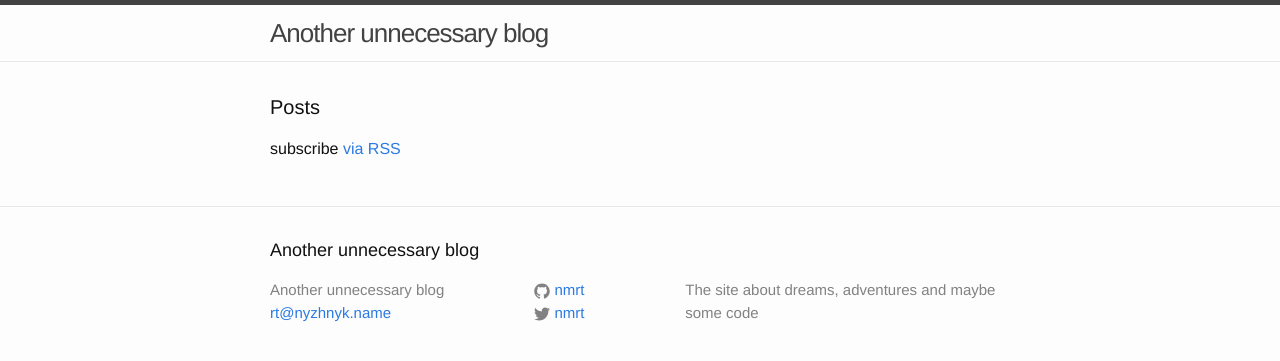
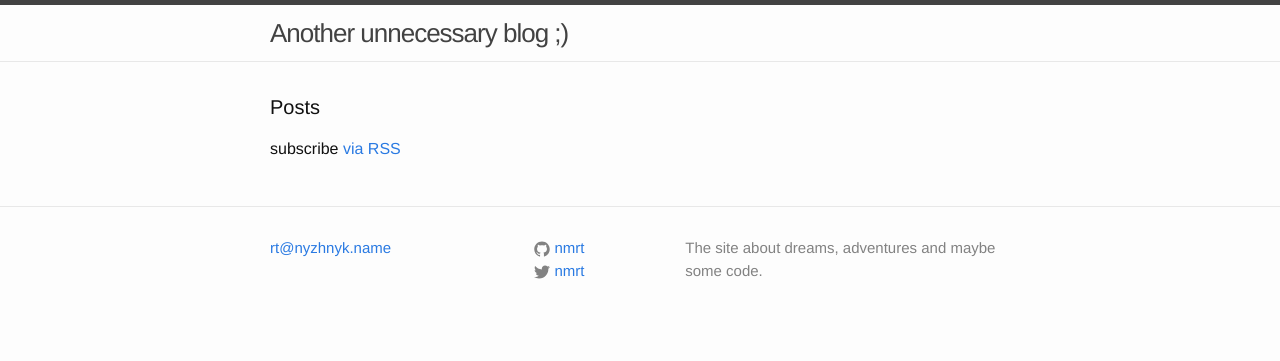
Before and after one commit to nmrt/nmrt.github.io, a Jekyll site: the page built from index.html, in a window 1280 px wide. Shown: the top 361 px of the page. Built offline with Jekyll 4.4.1, drawn with Linux system fonts in a browser that asks for light colours.

Commit message:
Updated title and description

```diff
--- a/_config.yml
+++ b/_config.yml
@@ -1,8 +1,8 @@
 # Site settings
-title: Another unnecessary blog
+title: Another unnecessary blog ;)
 email: rt@nyzhnyk.name
 description: > # this means to ignore newlines until "baseurl:"
-  The site about dreams, adventures and maybe some code
+  The site about dreams, adventures and maybe some code.
 baseurl: "" # the subpath of your site, e.g. /blog/
 url: "http://rt.nyzhnyk.name/" # the base hostname & protocol for your site
 twitter_username: nmrt
--- a/_includes/footer.html
+++ b/_includes/footer.html
@@ -2,12 +2,9 @@
 
   <div class="wrapper">
 
-    <h2 class="footer-heading">{{ site.title }}</h2>
-
     <div class="footer-col-wrapper">
       <div class="footer-col  footer-col-1">
         <ul class="contact-list">
-          <li>{{ site.title }}</li>
           <li><a href="mailto:{{ site.email }}">{{ site.email }}</a></li>
         </ul>
       </div>
```
